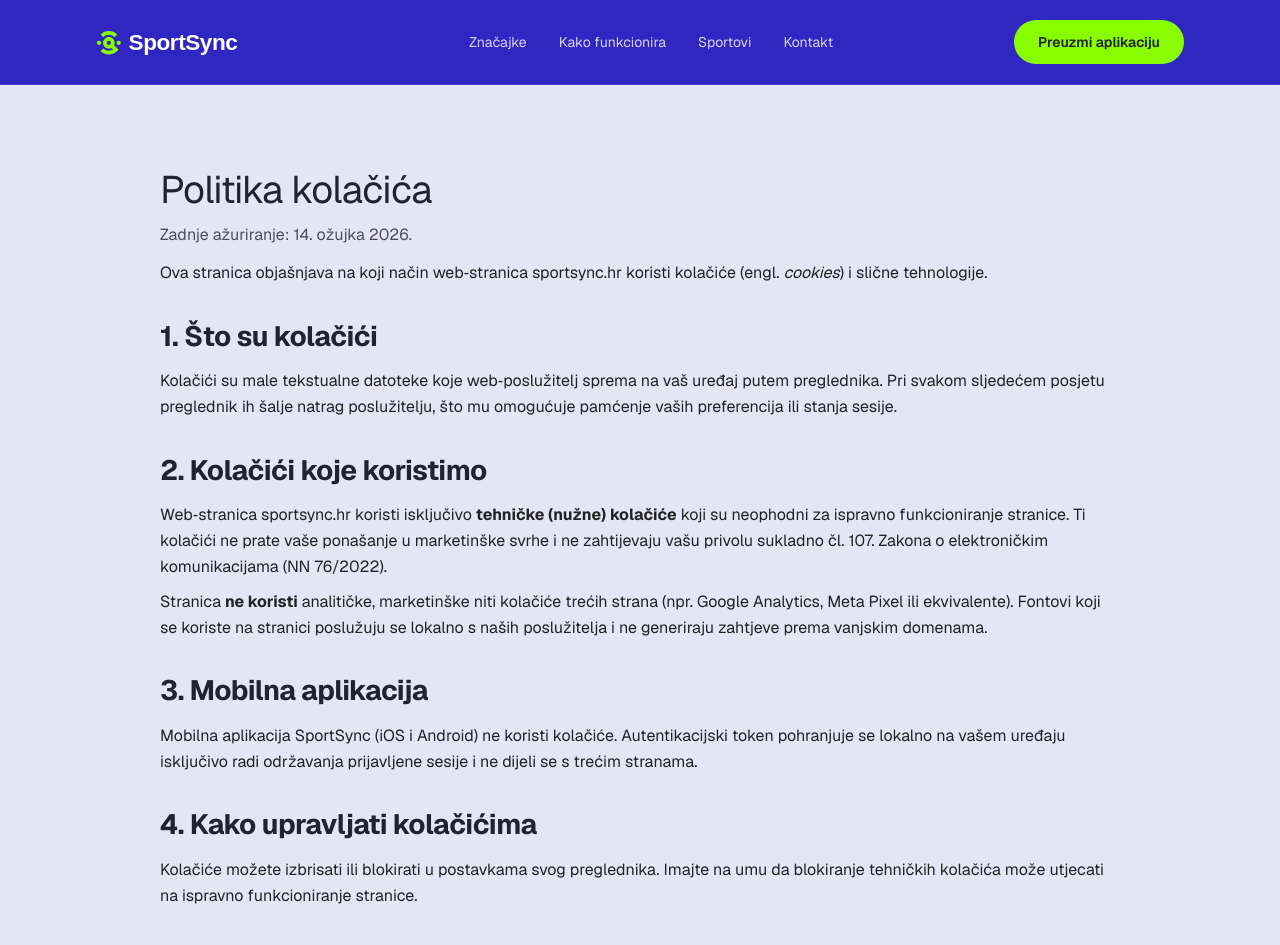
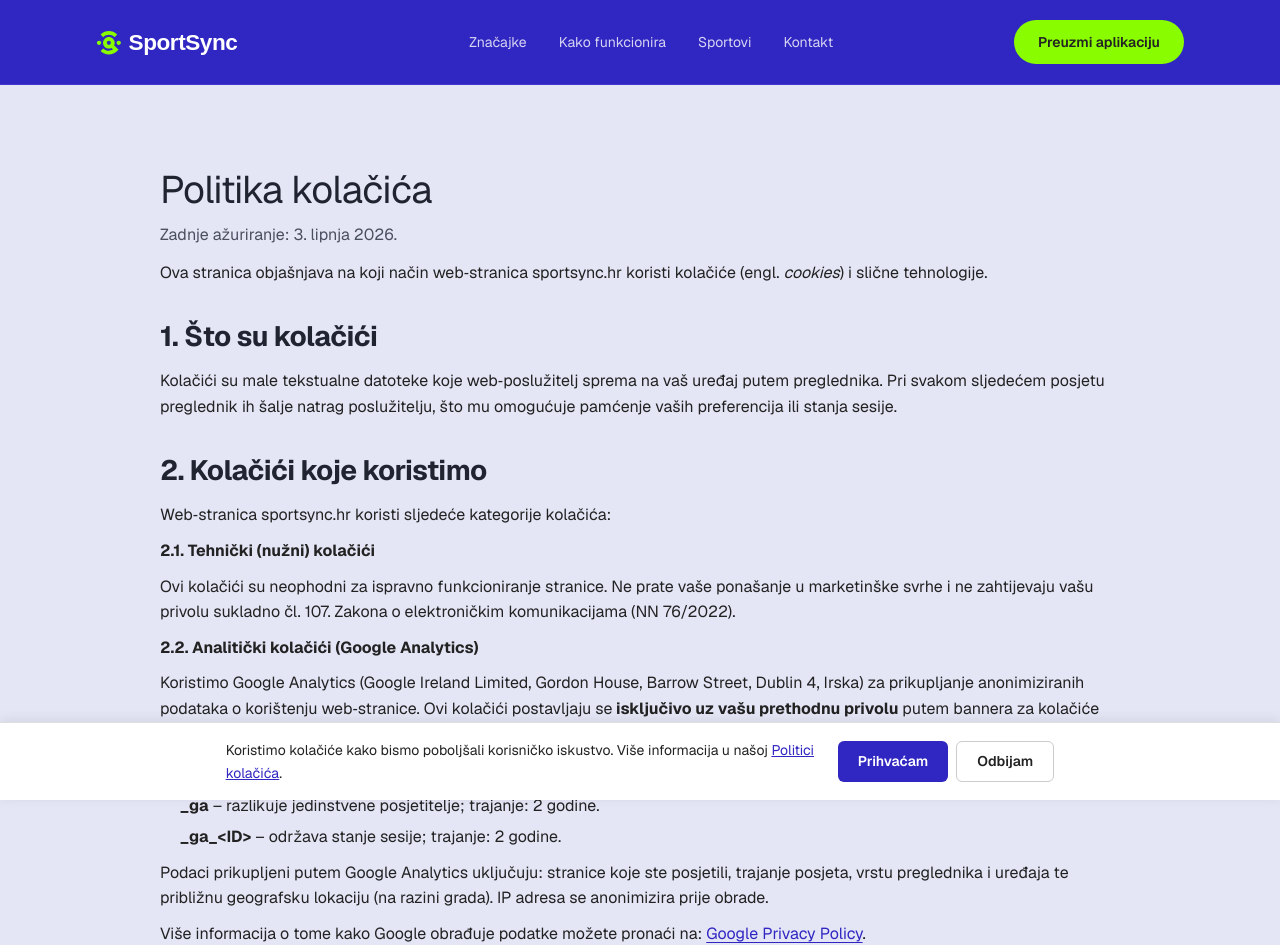
Before and after one commit to KAndrej90/sportsync-web, a Next.js app: page /cookies in a window 1280 px wide. Shown: the top 945 px of the page. Built offline with nearby package versions, Linux system fonts and the light colour scheme.

Commit message:
google analytics

```diff
--- a/src/app/(legal)/cookies/page.tsx
+++ b/src/app/(legal)/cookies/page.tsx
@@ -10,7 +10,7 @@ export default function CookiesPage() {
   return (
     <article className={styles.prose}>
       <h1 className={styles.pageTitle}>Politika kolačića</h1>
-      <p className={styles.lastUpdated}>Zadnje ažuriranje: 14. ožujka 2026.</p>
+      <p className={styles.lastUpdated}>Zadnje ažuriranje: 3. lipnja 2026.</p>
 
       <p>
         Ova stranica objašnjava na koji način web‑stranica sportsync.hr koristi
@@ -27,18 +27,58 @@ export default function CookiesPage() {
 
       <h2 className={styles.sectionTitle}>2. Kolačići koje koristimo</h2>
       <p>
-        Web‑stranica sportsync.hr koristi isključivo <strong>tehničke
-        (nužne) kolačiće</strong> koji su neophodni za ispravno
-        funkcioniranje stranice. Ti kolačići ne prate vaše ponašanje u
-        marketinške svrhe i ne zahtijevaju vašu privolu sukladno čl. 107.
-        Zakona o elektroničkim komunikacijama (NN 76/2022).
+        Web‑stranica sportsync.hr koristi sljedeće kategorije kolačića:
+      </p>
+
+      <p><strong>2.1. Tehnički (nužni) kolačići</strong></p>
+      <p>
+        Ovi kolačići su neophodni za ispravno funkcioniranje stranice. Ne
+        prate vaše ponašanje u marketinške svrhe i ne zahtijevaju vašu
+        privolu sukladno čl. 107. Zakona o elektroničkim komunikacijama
+        (NN 76/2022).
+      </p>
+
+      <p><strong>2.2. Analitički kolačići (Google Analytics)</strong></p>
+      <p>
+        Koristimo Google Analytics (Google Ireland Limited, Gordon House,
+        Barrow Street, Dublin 4, Irska) za prikupljanje anonimiziranih
+        podataka o korištenju web‑stranice. Ovi kolačići postavljaju se
+        <strong> isključivo uz vašu prethodnu privolu</strong> putem
+        bannera za kolačiće koji se prikazuje pri prvom posjetu.
+      </p>
+      <p>Analitički kolačići koje koristimo:</p>
+      <ul>
+        <li>
+          <strong>_ga</strong> – razlikuje jedinstvene posjetitelje; trajanje:
+          2 godine.
+        </li>
+        <li>
+          <strong>_ga_&lt;ID&gt;</strong> – održava stanje sesije; trajanje:
+          2 godine.
+        </li>
+      </ul>
+      <p>
+        Podaci prikupljeni putem Google Analytics uključuju: stranice koje
+        ste posjetili, trajanje posjeta, vrstu preglednika i uređaja te
+        približnu geografsku lokaciju (na razini grada). IP adresa se
+        anonimizira prije obrade.
       </p>
       <p>
-        Stranica <strong>ne koristi</strong> analitičke, marketinške niti
-        kolačiće trećih strana (npr. Google Analytics, Meta Pixel ili
-        ekvivalente). Fontovi koji se koriste na stranici poslužuju se
-        lokalno s naših poslužitelja i ne generiraju zahtjeve prema vanjskim
-        domenama.
+        Više informacija o tome kako Google obrađuje podatke možete
+        pronaći na:{" "}
+        <a
+          href="https://policies.google.com/privacy"
+          target="_blank"
+          rel="noopener noreferrer"
+        >
+          Google Privacy Policy
+        </a>.
+      </p>
+
+      <p><strong>2.3. Marketinški kolačići</strong></p>
+      <p>
+        Stranica <strong>ne koristi</strong> marketinške kolačiće niti
+        kolačiće za oglašavanje (npr. Meta Pixel ili ekvivalente).
       </p>
 
       <h2 className={styles.sectionTitle}>3. Mobilna aplikacija</h2>
@@ -51,16 +91,22 @@ export default function CookiesPage() {
 
       <h2 className={styles.sectionTitle}>4. Kako upravljati kolačićima</h2>
       <p>
-        Kolačiće možete izbrisati ili blokirati u postavkama svog preglednika.
-        Imajte na umu da blokiranje tehničkih kolačića može utjecati na
-        ispravno funkcioniranje stranice.
+        Analitičke kolačiće možete odbiti putem bannera za kolačiće koji se
+        prikazuje pri prvom posjetu stranice. Svoju odluku možete promijeniti
+        u bilo kojem trenutku brisanjem kolačića u postavkama preglednika –
+        banner će se ponovno prikazati pri sljedećem posjetu.
+      </p>
+      <p>
+        Kolačiće također možete izbrisati ili blokirati u postavkama svog
+        preglednika. Imajte na umu da blokiranje tehničkih kolačića može
+        utjecati na ispravno funkcioniranje stranice.
       </p>
 
       <h2 className={styles.sectionTitle}>5. Promjene ove politike</h2>
       <p>
-        Ako u budućnosti uvedemo bilo kakve analitičke ili marketinške kolačiće,
-        ovu politiku ćemo ažurirati i po potrebi zatražiti vašu privolu
-        prije postavljanja takvih kolačića.
+        Ako uvedemo dodatne kategorije kolačića, ovu politiku ćemo ažurirati
+        i po potrebi zatražiti vašu privolu prije postavljanja takvih
+        kolačića.
       </p>
     </article>
   );
--- a/src/app/(legal)/privacy/page.tsx
+++ b/src/app/(legal)/privacy/page.tsx
@@ -11,7 +11,7 @@ export default function PrivacyPage() {
   return (
     <article className={styles.prose}>
       <h1 className={styles.pageTitle}>Politika privatnosti</h1>
-      <p className={styles.lastUpdated}>Zadnje ažuriranje: 8. travnja 2026.</p>
+      <p className={styles.lastUpdated}>Zadnje ažuriranje: 3. lipnja 2026.</p>
 
       <p>
         Ova Politika privatnosti opisuje kako <strong>Codemem Consulting d.o.o.</strong>,
@@ -115,6 +115,13 @@ export default function PrivacyPage() {
           operativnog sustava i aplikacije, token za push obavijesti. Ovi podaci
           prikupljaju se automatski radi ispravnog rada Platforme i sigurnosti.
         </li>
+        <li>
+          <strong>Analitički podaci web‑stranice</strong> – uz vašu privolu,
+          putem Google Analytics prikupljamo anonimizirane podatke o korištenju
+          web‑stranice: posjećene stranice, trajanje posjeta, vrsta preglednika
+          i uređaja te približna geografska lokacija (na razini grada). IP
+          adresa se anonimizira prije obrade.
+        </li>
       </ul>
       <p>
         Chat poruke nisu end-to-end enkriptirane. SportSync može pristupiti i
@@ -212,6 +219,13 @@ export default function PrivacyPage() {
           koristimo ih samo anonimno ili agregirano gdje je moguće.
         </li>
         <li>
+          <strong>Analitika web‑stranice</strong> (analitički kolačići Google
+          Analytics) – <em>privola</em> (čl. 6. st. 1. t. a) GDPR‑a);
+          kolačići se postavljaju isključivo nakon što date izričitu privolu
+          putem bannera za kolačiće. Privolu možete povući u bilo kojem
+          trenutku brisanjem kolačića u pregledniku.
+        </li>
+        <li>
           <strong>Poštivanje zakonskih obveza</strong> (npr. računovodstveni
           zapisi, zahtjevi nadležnih tijela) – <em>zakonska obveza</em> (čl. 6.
           st. 1. t. c) GDPR‑a).
@@ -251,6 +265,10 @@ export default function PrivacyPage() {
         <li>
           <strong>Pohrana datoteka</strong> – pohrana profilnih fotografija.
         </li>
+        <li>
+          <strong>Google Ireland Limited</strong> (Google Analytics) –
+          analitika web‑stranice; podatke obrađuje isključivo uz vašu privolu.
+        </li>
       </ul>
       <p>
         Ne prodajemo, ne iznajmljujemo niti na drugi način komercijalno
@@ -272,12 +290,15 @@ export default function PrivacyPage() {
       <h2 className={styles.sectionTitle}>5. Prijenos podataka izvan EU/EEA</h2>
       <p>
         Neki od naših pružatelja infrastrukture mogu obrađivati podatke izvan
-        Europskog gospodarskog prostora (EGP). U takvim slučajevima prijenos
+        Europskog gospodarskog prostora (EGP). To uključuje Google LLC
+        (Sjedinjene Američke Države) koji obrađuje analitičke podatke
+        prikupljene putem Google Analytics. U takvim slučajevima prijenos
         provodimo isključivo na temelju odgovarajućih zaštitnih mjera:
       </p>
       <ul>
         <li>
-          Odluke Europske komisije o primjerenoj razini zaštite, ili
+          Odluke Europske komisije o primjerenoj razini zaštite (uključujući
+          EU‑U.S. Data Privacy Framework za prijenose u SAD), ili
         </li>
         <li>
           Standardnih ugovornih klauzula (SCC) odobrenih od strane Europske
@@ -362,9 +383,11 @@ export default function PrivacyPage() {
       {/* 8 */}
       <h2 className={styles.sectionTitle}>8. Kolačići i slične tehnologije</h2>
       <p>
-        Web‑stranica sportsync.hr koristi samo tehničke kolačiće neophodne za
-        njezino ispravno funkcioniranje i ne koristi kolačiće za praćenje
-        posjetitelja niti analitiku trećih strana. Detalji su opisani u našoj{" "}
+        Web‑stranica sportsync.hr koristi tehničke kolačiće neophodne za
+        njezino ispravno funkcioniranje te, uz vašu izričitu privolu,
+        analitičke kolačiće (Google Analytics) za poboljšanje korisničkog
+        iskustva. Analitički kolačići postavljaju se tek nakon što prihvatite
+        banner za kolačiće pri prvom posjetu. Detalji su opisani u našoj{" "}
         <Link href="/cookies">Politici kolačića</Link>.
       </p>
       <p>
--- /dev/null
+++ b/src/app/CookieConsent.tsx
@@ -0,0 +1,121 @@
+"use client";
+
+import { useState, useEffect } from "react";
+import Script from "next/script";
+
+const GA_ID = "G-54SYQBBVX7";
+const CONSENT_KEY = "sportsync_analytics_consent";
+
+export default function CookieConsent() {
+  const [consent, setConsent] = useState<"granted" | "denied" | null>(null);
+  const [visible, setVisible] = useState(false);
+
+  useEffect(() => {
+    const stored = localStorage.getItem(CONSENT_KEY);
+    if (stored === "granted") {
+      setConsent("granted");
+    } else if (stored === "denied") {
+      setConsent("denied");
+    } else {
+      setVisible(true);
+    }
+  }, []);
+
+  function accept() {
+    localStorage.setItem(CONSENT_KEY, "granted");
+    setConsent("granted");
+    setVisible(false);
+  }
+
+  function deny() {
+    localStorage.setItem(CONSENT_KEY, "denied");
+    setConsent("denied");
+    setVisible(false);
+  }
+
+  return (
+    <>
+      {consent === "granted" && (
+        <>
+          <Script
+            src={`https://www.googletagmanager.com/gtag/js?id=${GA_ID}`}
+            strategy="afterInteractive"
+          />
+          <Script id="google-analytics" strategy="afterInteractive">
+            {`
+              window.dataLayer = window.dataLayer || [];
+              function gtag(){dataLayer.push(arguments);}
+              gtag('js', new Date());
+              gtag('config', '${GA_ID}');
+            `}
+          </Script>
+        </>
+      )}
+
+      {visible && (
+        <div
+          role="dialog"
+          aria-label="Kolačići"
+          style={{
+            position: "fixed",
+            bottom: 0,
+            left: 0,
+            right: 0,
+            zIndex: 9999,
+            background: "#ffffff",
+            borderTop: "1px solid #ddd",
+            padding: "16px 24px",
+            display: "flex",
+            flexWrap: "wrap",
+            alignItems: "center",
+            justifyContent: "center",
+            gap: "12px",
+            boxShadow: "0 -2px 12px rgba(0,0,0,0.08)",
+            fontSize: "14px",
+          }}
+        >
+          <p style={{ margin: 0, maxWidth: 600 }}>
+            Koristimo kolačiće kako bismo
+            poboljšali korisničko iskustvo. Više informacija u našoj{" "}
+            <a href="/cookies" style={{ color: "#3026c1", textDecoration: "underline" }}>
+              Politici kolačića
+            </a>
+            .
+          </p>
+          <div style={{ display: "flex", gap: "8px" }}>
+            <button
+              onClick={accept}
+              style={{
+                padding: "8px 20px",
+                background: "#3026c1",
+                color: "#fff",
+                border: "none",
+                borderRadius: "6px",
+                cursor: "pointer",
+                fontWeight: 600,
+                fontSize: "14px",
+              }}
+            >
+              Prihvaćam
+            </button>
+            <button
+              onClick={deny}
+              style={{
+                padding: "8px 20px",
+                background: "transparent",
+                color: "#222",
+                border: "1px solid #ccc",
+                borderRadius: "6px",
+                cursor: "pointer",
+                fontWeight: 600,
+                fontSize: "14px",
+              }}
+            >
+              Odbijam
+            </button>
+          </div>
+        </div>
+      )}
+    </>
+  );
+}
--- a/src/app/layout.tsx
+++ b/src/app/layout.tsx
@@ -1,6 +1,7 @@
 import type { Metadata } from "next";
 import { Geist, Geist_Mono } from "next/font/google";
 import "./globals.css";
+import CookieConsent from "./CookieConsent";
 
 const geistSans = Geist({
   variable: "--font-geist-sans",
@@ -78,6 +79,7 @@ export default function RootLayout({
     <html lang="hr">
       <body className={`${geistSans.variable} ${geistMono.variable} antialiased`}>
         {children}
+        <CookieConsent />
       </body>
     </html>
   );
```
